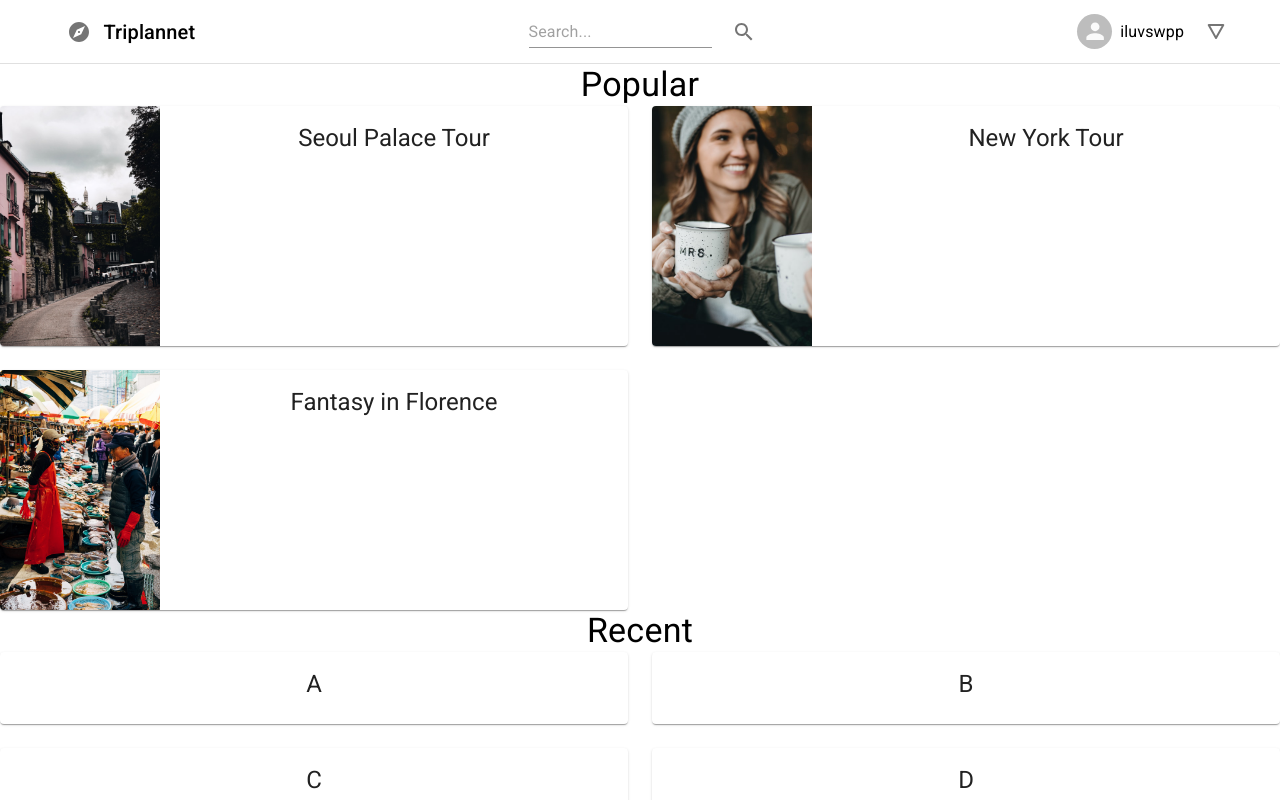
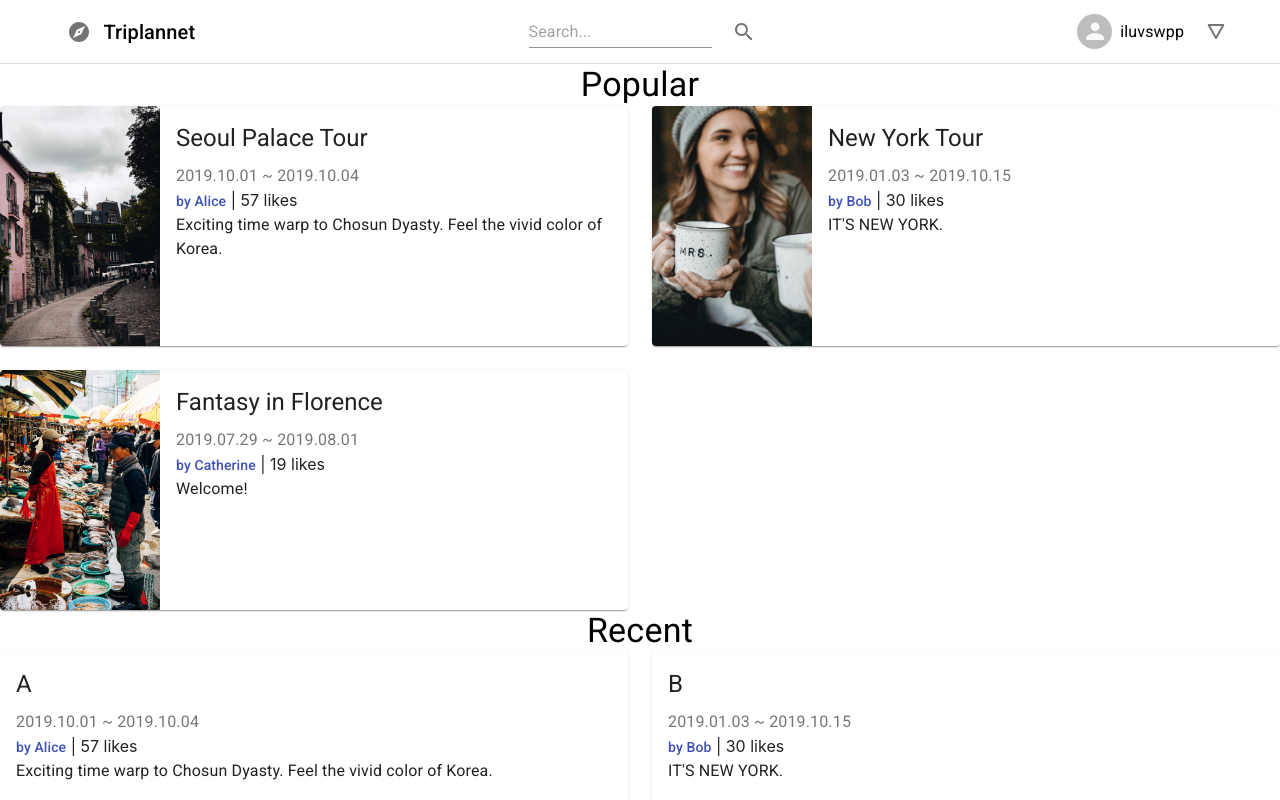
Before and after one commit to swsnu/swpp2019-team6, a React (Create React App) app in the folder frontend/: page /main in a window 1280 px wide. Shown: the top 800 px of the page. Built offline with nearby package versions, Linux system fonts and the light colour scheme.

Commit message:
Overview block layout

```diff
--- a/frontend/src/components/travel-overview/TravelOverviewBlock.js
+++ b/frontend/src/components/travel-overview/TravelOverviewBlock.js
@@ -23,6 +23,7 @@ const useStyles = makeStyles((theme) => ({
   },
 }));
 
+// travelOverviewItem(.title .author .summary .period .likes .photo)
 const TravelOverviewBlock = ({ travelOverviewItem }) => {
   const classes = useStyles();
 
@@ -43,9 +44,21 @@ const TravelOverviewBlock = ({ travelOverviewItem }) => {
               </Hidden>
             ) : (null)}
             <div className={classes.cardDetails}>
-              <CardContent>
-                <Typography component="h2" variant="h5">
+              <CardContent align="left">
+                <Typography component="h2" variant="h5" gutterBottom>
                   {travelOverviewItem.title}
+                </Typography>
+                <Typography variant="subtitle1" color="textSecondary">
+                  {travelOverviewItem.period}
+                </Typography>
+                <Typography variant="subtitle2" color="primary" display="inline">
+                  by {travelOverviewItem.author}
+                </Typography>
+                <Typography variant="subtitle" display="inline">
+                  {' '}| {travelOverviewItem.likes} likes
+                </Typography>
+                <Typography paragraph variant="body1">
+                  {travelOverviewItem.summary}
                 </Typography>
               </CardContent>
             </div>
```
